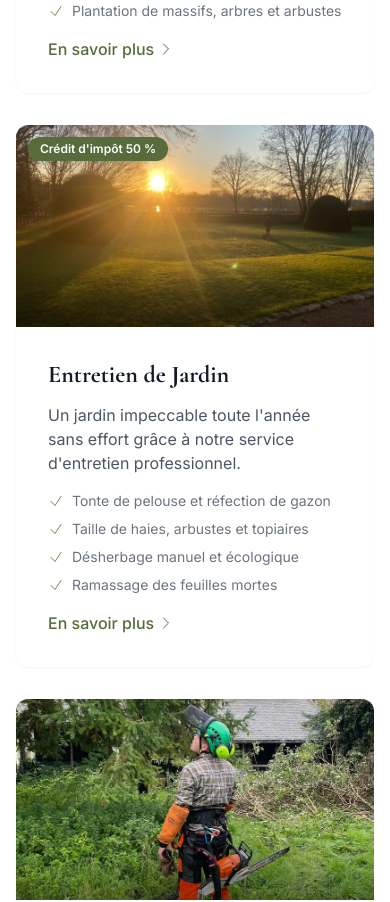
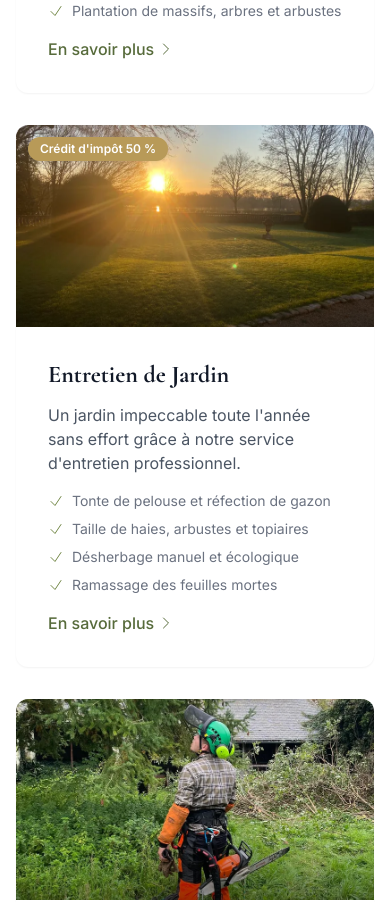
Before and after one commit to Bidiche49/art-des-jardins, a Next.js app in the folder apps/vitrine/: page /services in a window 390 px wide. Shown: the part 960-1862 px from the top of the page. Built offline with nearby package versions, Linux system fonts and the light colour scheme; no server answers.

Commit message:
fix(vitrine): header breakpoint lg + badge credit impot secondary
- Nav desktop passe de md (768px) a lg (1024px), hamburger sur tablettes
- Espacement nav reduit a space-x-6 xl:space-x-8
- Badge credit impot /services: bg-primary-600 → bg-secondary-500 (coherent)

```diff
--- a/apps/vitrine/src/app/services/page.tsx
+++ b/apps/vitrine/src/app/services/page.tsx
@@ -55,7 +55,7 @@ export default function ServicesPage() {
                     {imageSlug && (
                       <div className="aspect-[16/9] overflow-hidden relative">
                         {['entretien-jardin', 'taille-haies', 'debroussaillage'].includes(service.slug) && (
-                          <span className="absolute top-3 left-3 z-10 bg-primary-600 text-white text-xs font-semibold px-3 py-1 rounded-full shadow-sm">
+                          <span className="absolute top-3 left-3 z-10 bg-secondary-500 text-white text-xs font-semibold px-3 py-1 rounded-full shadow-sm">
                             Crédit d&apos;impôt 50&nbsp;%
                           </span>
                         )}
--- a/apps/vitrine/src/components/layout/Header.tsx
+++ b/apps/vitrine/src/components/layout/Header.tsx
@@ -124,7 +124,7 @@ export function Header() {
           </Link>
 
           {/* Desktop Navigation */}
-          <div className="hidden md:flex items-center space-x-8">
+          <div className="hidden lg:flex items-center space-x-6 xl:space-x-8">
             <Link
               href="/"
               className="text-gray-700 hover:text-primary-600 font-medium transition-colors"
@@ -235,7 +235,7 @@ export function Header() {
           {/* Mobile menu button */}
           <button
             type="button"
-            className="md:hidden p-3 rounded-md text-gray-700"
+            className="lg:hidden p-3 rounded-md text-gray-700"
             onClick={() => setMobileMenuOpen(!mobileMenuOpen)}
             aria-expanded={mobileMenuOpen}
             aria-controls="mobile-menu"
@@ -254,7 +254,7 @@ export function Header() {
           id="mobile-menu"
           role="navigation"
           aria-label="Menu principal"
-          className={`md:hidden grid transition-[grid-template-rows] duration-300 ease-in-out ${
+          className={`lg:hidden grid transition-[grid-template-rows] duration-300 ease-in-out ${
             mobileMenuOpen ? 'grid-rows-[1fr]' : 'grid-rows-[0fr]'
           }`}
         >
```
